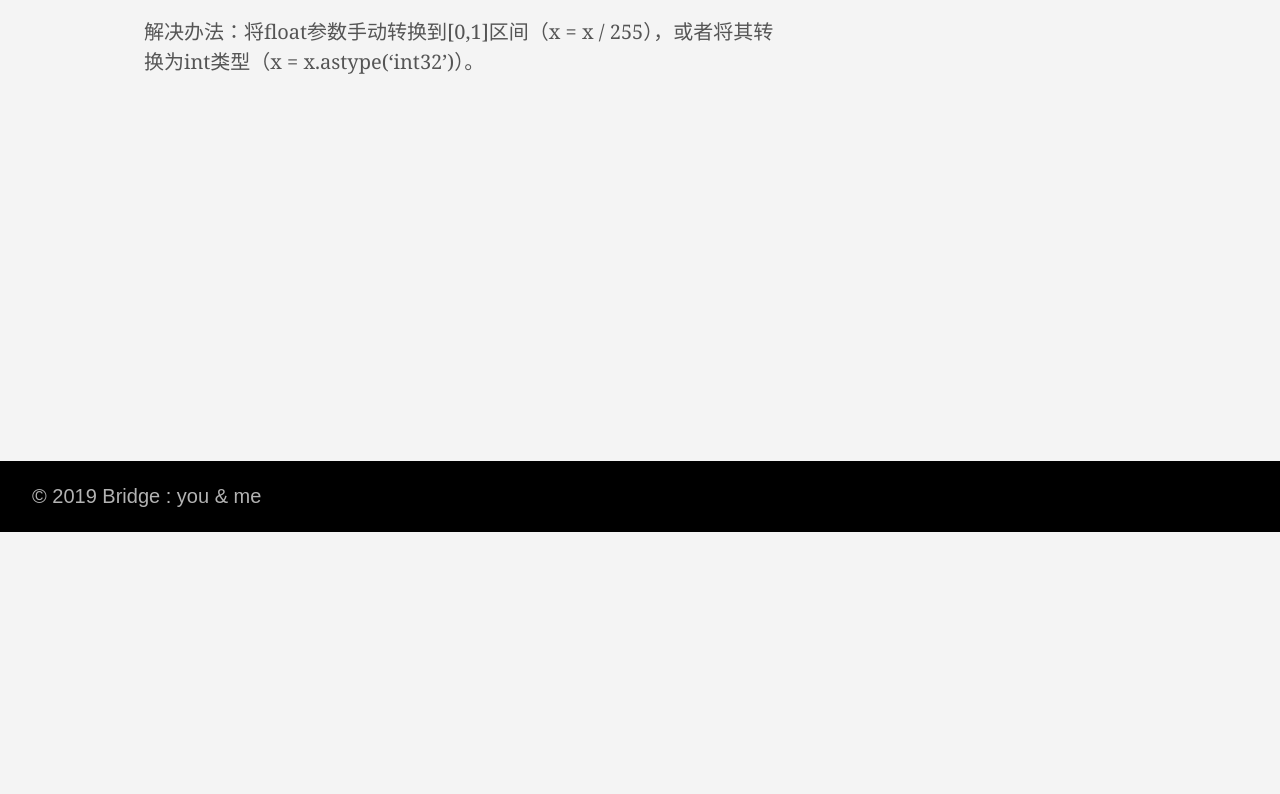
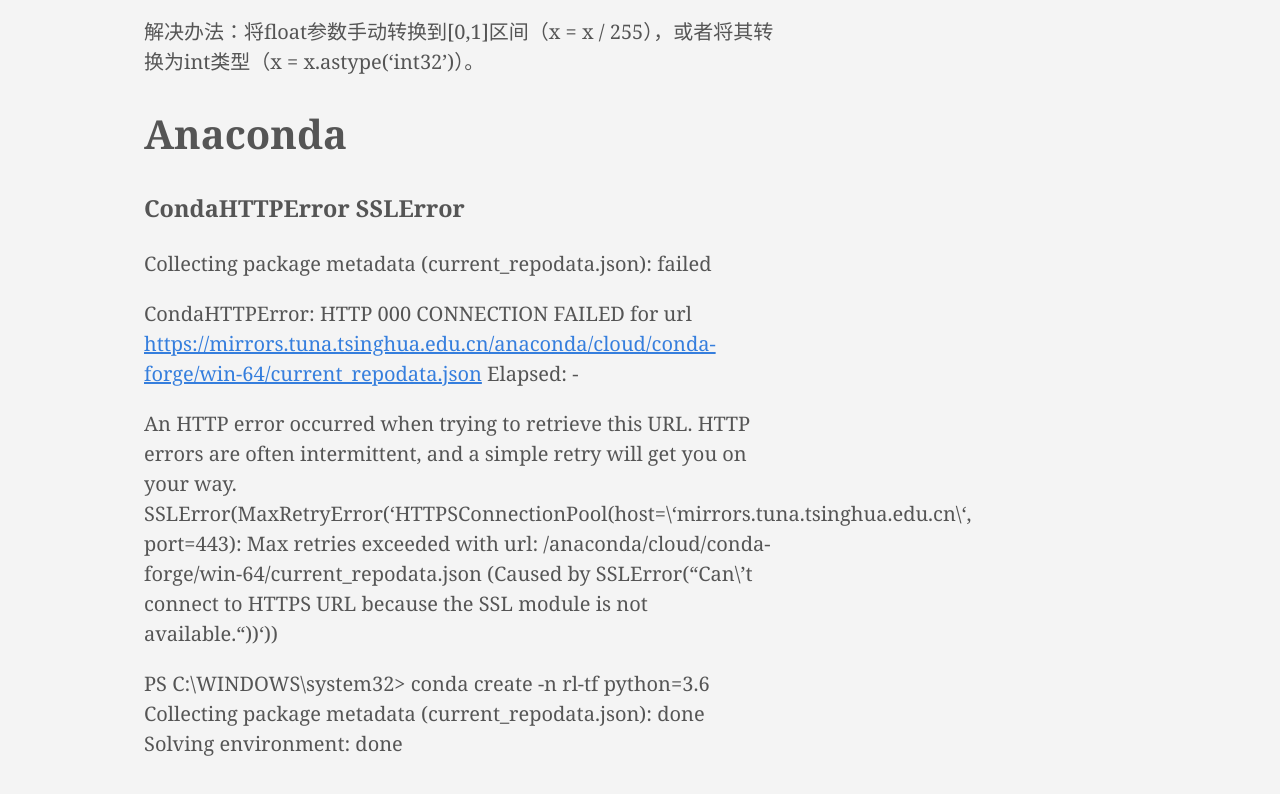
Before and after one commit to HORIZONNN/HORIZONNN.github.io, a plain HTML site: page post/bugflow/index.html in a window 1280 px wide. Shown: the part 2098-2892 px from the top of the page. Before the commit the page ends 2630 px from the top, so only its background shows below. Drawn offline with Linux system fonts and the light colour scheme.

Commit message:
bugflow -- anaconda bug

```diff
--- a/post/bugflow/index.html
+++ b/post/bugflow/index.html
@@ -41,7 +41,7 @@ Keras TypeError: Unexpected keyword argument passed to optimizer: name Traceback
 
 <meta itemprop="datePublished" content="2019-08-25T21:21:34&#43;08:00" />
 <meta itemprop="dateModified" content="2019-08-25T21:21:34&#43;08:00" />
-<meta itemprop="wordCount" content="122">
+<meta itemprop="wordCount" content="202">
 
 
 
@@ -173,6 +173,23 @@ session = tf.Session(config=config)
 <p>原因：imshow可以接受float或者int类型的参数，其有效范围分别为[0,1]和[0,255]。当参数类型为float时，imshow会默认将其裁剪到[0,1]的区间内。所以通常是输入了按照[0,255]的区间范围的float参数会出现上述问题</p>
 
 <p>解决办法：将float参数手动转换到[0,1]区间（x = x / 255），或者将其转换为int类型（x = x.astype(&lsquo;int32&rsquo;)）。</p>
+
+<h1 id="anaconda">Anaconda</h1>
+
+<h3 id="condahttperror-sslerror">CondaHTTPError  SSLError</h3>
+
+<p>Collecting package metadata (current_repodata.json): failed</p>
+
+<p>CondaHTTPError: HTTP 000 CONNECTION FAILED for url <a href="https://mirrors.tuna.tsinghua.edu.cn/anaconda/cloud/conda-forge/win-64/current_repodata.json">https://mirrors.tuna.tsinghua.edu.cn/anaconda/cloud/conda-forge/win-64/current_repodata.json</a>
+Elapsed: -</p>
+
+<p>An HTTP error occurred when trying to retrieve this URL.
+HTTP errors are often intermittent, and a simple retry will get you on your way.
+SSLError(MaxRetryError(&lsquo;HTTPSConnectionPool(host=\&lsquo;mirrors.tuna.tsinghua.edu.cn\&lsquo;, port=443): Max retries exceeded with url: /anaconda/cloud/conda-forge/win-64/current_repodata.json (Caused by SSLError(&ldquo;Can\&rsquo;t connect to HTTPS URL because the SSL module is not available.&ldquo;))&lsquo;))</p>
+
+<p>PS C:\WINDOWS\system32&gt; conda create -n rl-tf python=3.6
+Collecting package metadata (current_repodata.json): done
+Solving environment: done</p>
 <ul class="pa0">
 
 </ul>
```
